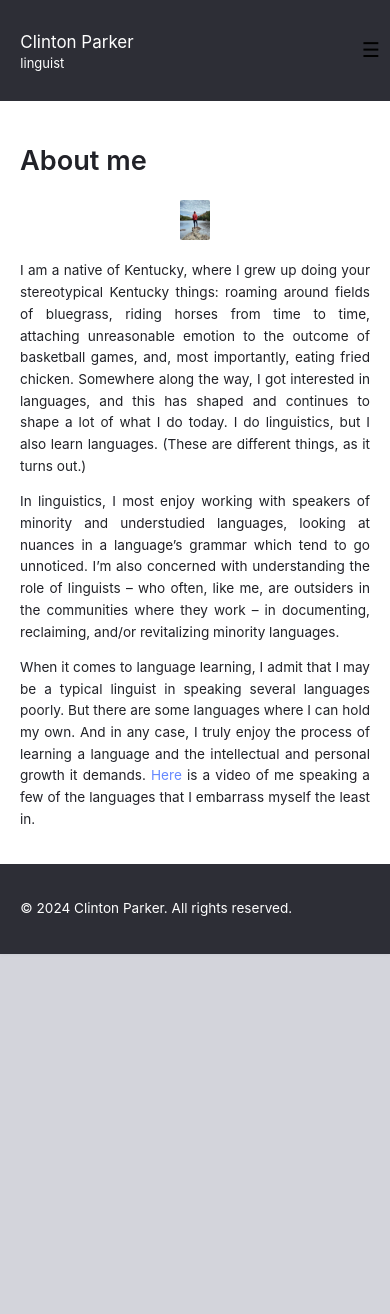
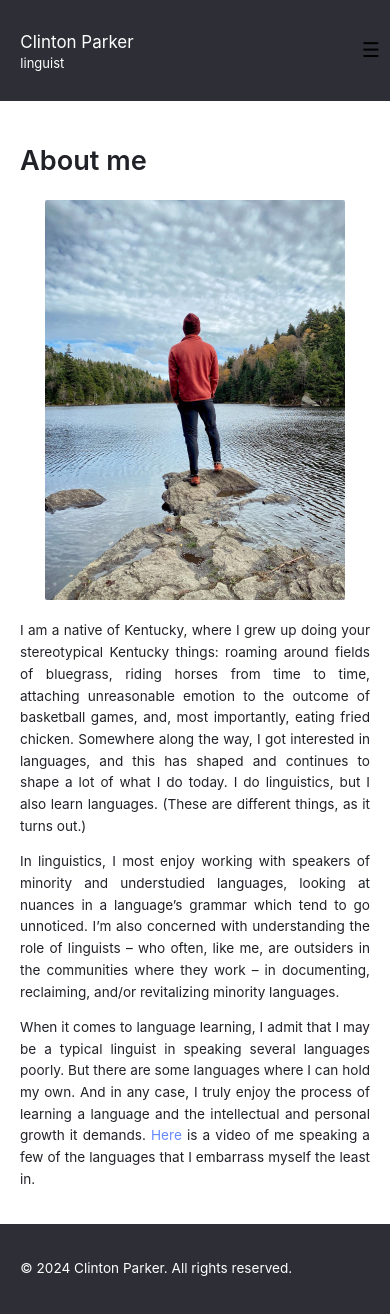
Before and after one commit to clintonparker/clintonparker.github.io, a Jekyll site: the page built from about.md, in a window 390 px wide. Built offline with Jekyll 4.4.1, drawn with Linux system fonts in a browser that asks for light colours; some web fonts are replaced; before the commit the page ends 954 px from its top, so only the background shows below that.

Commit message:
Update layout.sass

```diff
--- a/_sass/layout.sass
+++ b/_sass/layout.sass
@@ -110,13 +110,13 @@ nav a
   .about-me-layout
     display: flex
     flex-direction: column /* Stack text and image vertically */
-    gap: 0px /* Add vertical spacing between items */
+    gap: 20px /* Add vertical spacing between items */
     width: 100% /* Ensure the layout spans the viewport */
     align-items: stretch /* Ensure child elements take full width */
 
   .about-photo
     display: block /* Treat the image as a block element */
-    max-width: 30px /* Limit the maximum width */
+    max-width: 300px /* Limit the maximum width */
     width: 100% /* Make the image responsive */
     height: auto /* Maintain the aspect ratio */
     margin: 0 auto 20px auto /* Center the image and add spacing below */
```
